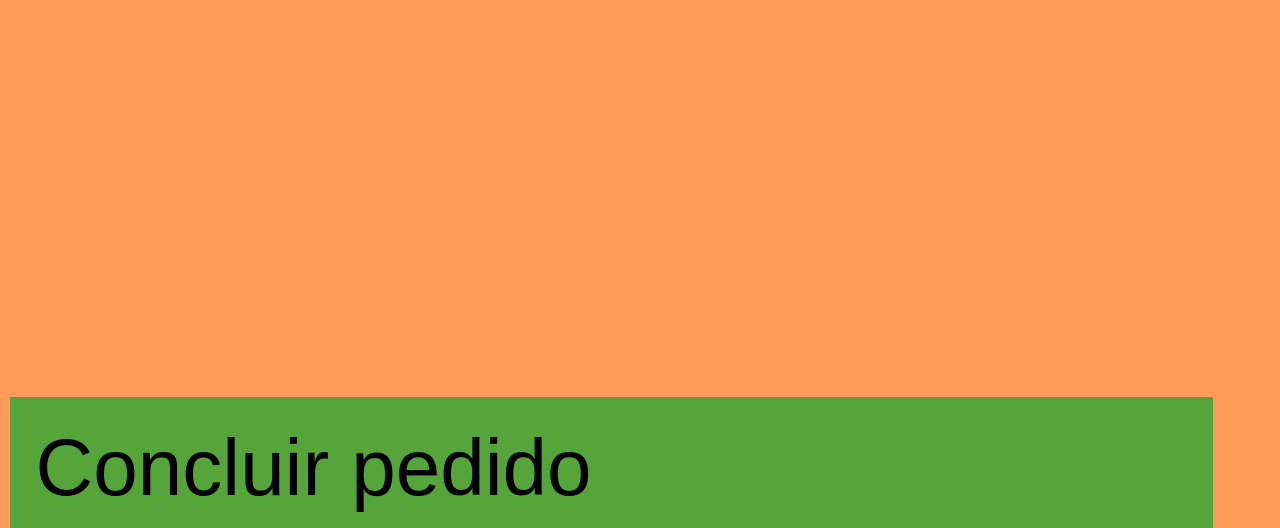
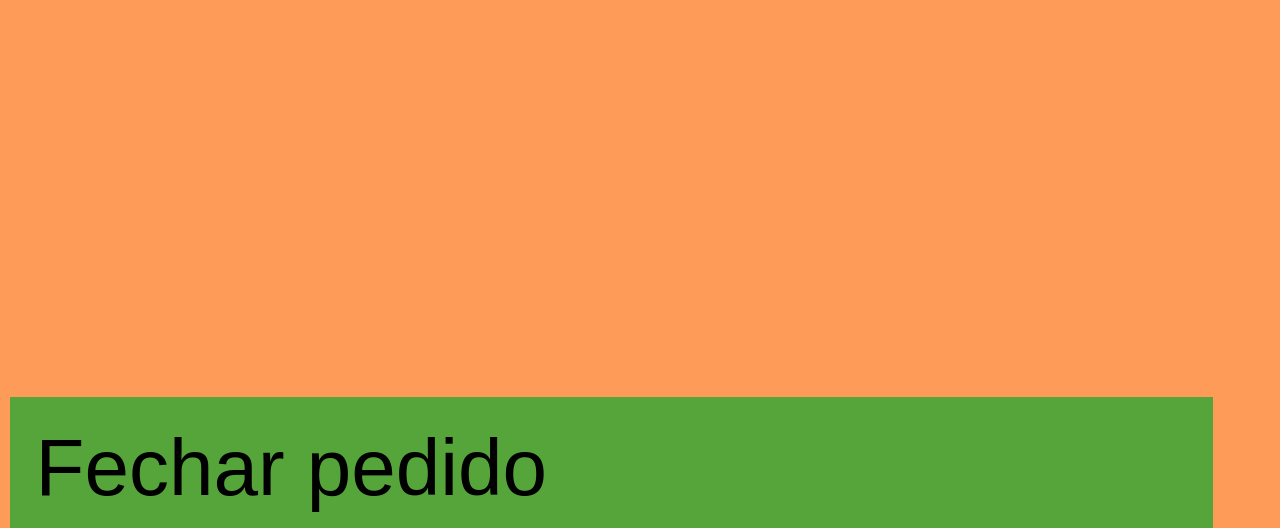
Before and after one commit to coisascode/cariopizza, a plain HTML site: page mobile/index.html in a window 1280 px wide. Shown: the part 272-800 px from the top of the page. Drawn offline with Linux system fonts and the light colour scheme.

Commit message:
Update index.html

```diff
--- a/mobile/index.html
+++ b/mobile/index.html
@@ -41,7 +41,7 @@
         <div class="pizza">
         <h4>Calabresa</h4>
         </div>
-        <footer id="concluir">Concluir pedido</footer>
+        <footer id="concluir">Fechar pedido</footer>
       </div>
 
 
```
